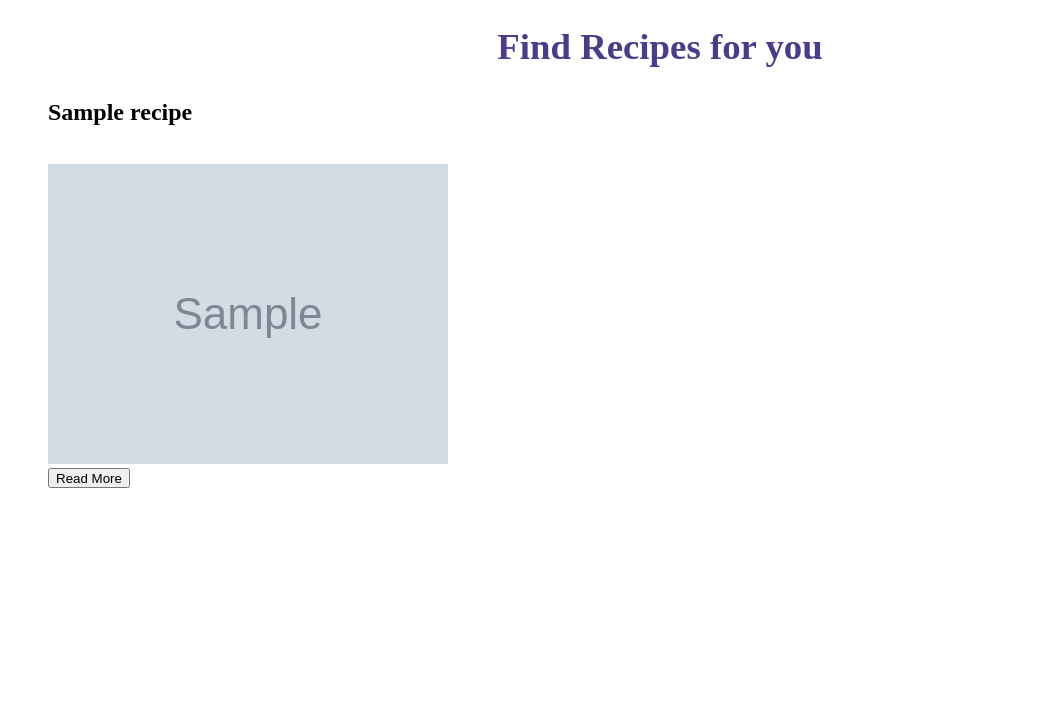
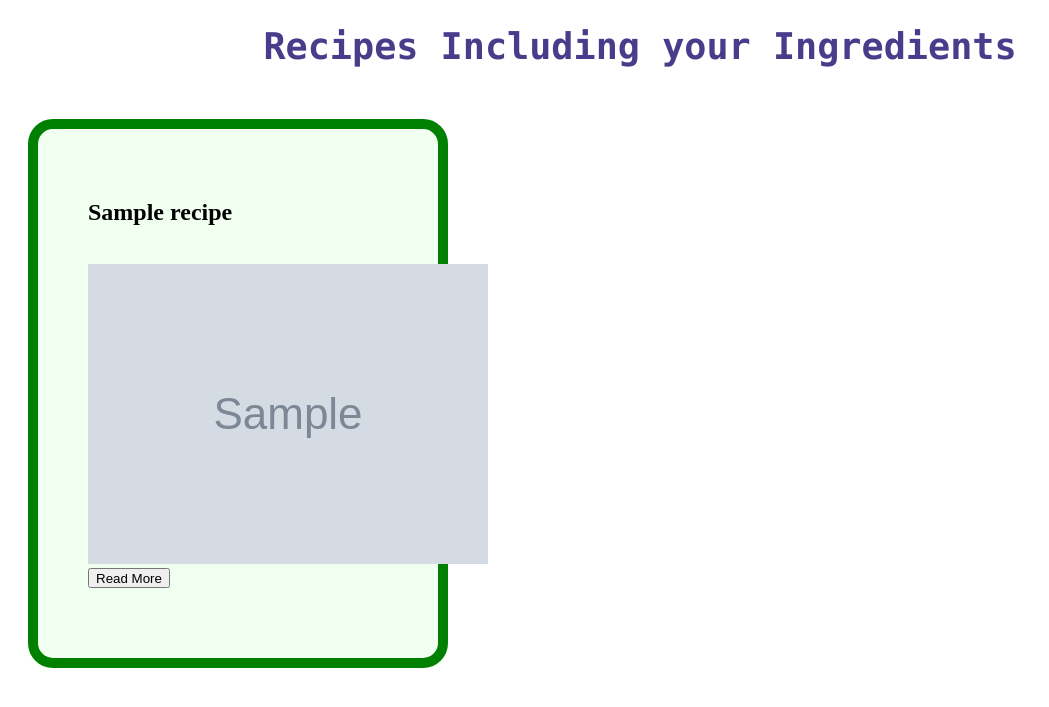
Before and after one commit to simonec2/310_Final_Project, a Flask app: template templates/results.html in a window 1280 px wide. Shown: the top 707 px of the page, without its empty margins (0-1049 px from the left). Run offline with Flask 3, Linux system fonts and the light colour scheme; the template is opened without the code that fills it: most values are stand-ins (such as "Sample title", 1, 10 or a date in 2020); grey boxes marked "Sample" are stand-in pictures.

Commit message:
Added ingredients and adjusted formatted

```diff
--- a/static/style.css
+++ b/static/style.css
@@ -1,5 +1,6 @@
 .heading{
   color: darkslateblue;
+    font-family: "Monaco", "Lucida Console", monospace;
     text-align: center;
     height:50px;
     font-size: 230%;
@@ -14,3 +15,20 @@ input{
     width: 20%;
     margin: 0 auto;
 }
+
+.recipeImage{
+    display: block;
+    margin: auto;
+    width: 40%;
+    border-radius: 25px;
+}
+
+.recipeCard{
+  background-color: honeydew;
+  width: 300px;
+  border: 10px solid green;
+  padding: 50px;
+  margin: 20px;
+  display: inline-block;
+  border-radius: 25px;
+}
--- a/templates/index.html
+++ b/templates/index.html
@@ -3,7 +3,7 @@
 {% block content %}
 
 <form method = 'POST' action = '/results'>
-    <h1 class="heading">Find Recipes for you</h1>
+    <h1 class="heading">Search Recipes</h1>
 
     <div class ="userInput">
 <!--A text input field for the place name-->
--- a/templates/results.html
+++ b/templates/results.html
@@ -13,17 +13,19 @@
 {% block content %}
 
   {% if results|length == 0 %}
-    <h1 class="heading">Find Recipes for you</h1>
+    <h1 class="heading">Recipes Including your Ingredients</h1>
 <!--    <p>No results were found for your query: {{ingredients}}. Please go back and try again.</p>-->
   {% else %}
 <!--for each recipe that comes after the user enters their groceries list,  recipe name, -->
-    <ul>
 
-<!--WOULD YOU NEED A SEPARATE TEMPLATE TO HAVE ALL OF THIS INFO IN CARD FORMAT ?
-like each recipe card would extend this format?-->
-      <h1 class="heading">Find Recipes for you</h1>
+
+
+      <h1 class="heading">Recipes Including your Ingredients</h1>
     {% for recipe in results %}
 <!--        {{recipe}}<br>-->
+
+<!--div class for each card-->
+        <div class="recipeCard">
         <h2>{{recipe.title}}</h2><br>
 
         <img src="{{recipe.image}}" alt="Image of {{recipe.title}}"><br>
@@ -31,9 +33,11 @@ like each recipe card would extend this format?-->
         <form method="POST" action="/recipe">
 
             <input type="submit" name="btn_{{recipe.id}}" value="Read More">
+
         </form>
+        </div>
     {% endfor %}
-    </ul>
+
   {% endif %}
 
 {% endblock %}
```
Also changed, not shown: templates/recipe.html (+7 -2 lines).
